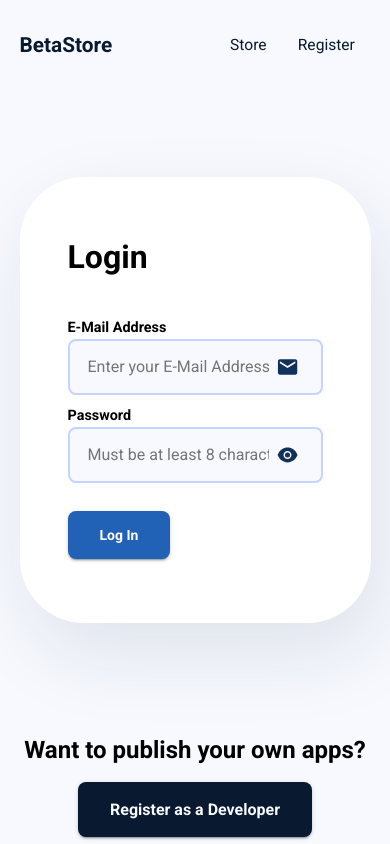
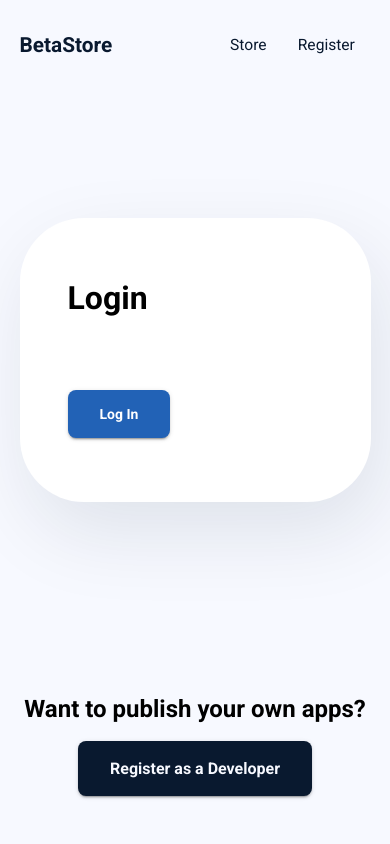
Before and after one commit to floriankulig/testiply, a Next.js app: page /login in a window 390 px wide. Shown: the top 844 px of the page. Built offline with nearby package versions, Linux system fonts and the light colour scheme.

Commit message:
added svg fix for mobile

```diff
--- a/src/components/auth/TesterAuthForm.tsx
+++ b/src/components/auth/TesterAuthForm.tsx
@@ -15,9 +15,6 @@ interface TesterAuthFormProps {
 }
 
 export const TesterAuthForm: React.FC<TesterAuthFormProps> = ({ formType }) => {
-    const [email, setEmail] = useState<string>("");
-    const [password, setPassword] = useState<string>("");
-    const [confirmPassword, setConfirmPassword] = useState<string>("");
     const [showPasswords, setShowPasswords] = useState<boolean>(false);
     const [gender, setGender] = useState<Gender | null>(null);
 
@@ -36,42 +33,13 @@ export const TesterAuthForm: React.FC<TesterAuthFormProps> = ({ formType }) => {
 
     return (
         <>
-            <AuthForm onSubmit={(e) => handleSubmit(e)}>
+            <AuthForm>
                 {formType === "register" ? (
                     <h1>Register</h1>
                 ) : (
                         <h1>Login</h1>
                     )}
-                <TextInput
-                    inputType="text"
-                    value={email}
-                    setValue={setEmail}
-                    svg={<MdEmail />}
-                    placeholder="Enter your E-Mail Address"
-                >
-                    E-Mail Address
-                </TextInput>
-                <TextInput
-                    inputType={showPasswords ? "text" : "password"}
-                    value={password}
-                    setValue={setPassword}
-                    svg={showPasswords ? <AiFillEyeInvisible /> : <AiFillEye />}
-                    placeholder="Must be at least 8 characters"
-                    svgClickHandler={() => setShowPasswords(prev => !prev)}
-                >
-                    Password
-                </TextInput>
                 {formType === "register" && (<>
-                    <TextInput
-                        inputType={showPasswords ? "text" : "password"}
-                        value={confirmPassword}
-                        setValue={setConfirmPassword}
-                        svg={showPasswords ? <AiFillEyeInvisible /> : <AiFillEye />}
-                        placeholder="Must be at least 8 characters"
-                        svgClickHandler={() => setShowPasswords(prev => !prev)}
-                    >
-                        Confirm Password
-                    </TextInput>
                     <div className="meta-inputs">
                         <DateInput label="Date Of Birth (optional)" style={inputsStacked ? { width: "100%" } : { width: "60%" }} minDate={minBirthDate} maxDate={maxBirthDate} date={dateOfBirth} setDate={setDateOfBirth} />
                         <SelectionInput label="Gender" style={inputsStacked ? { width: "100%" } : { width: "35%" }} selection={gender} setSelection={setGender} values={genders} optional />
```
